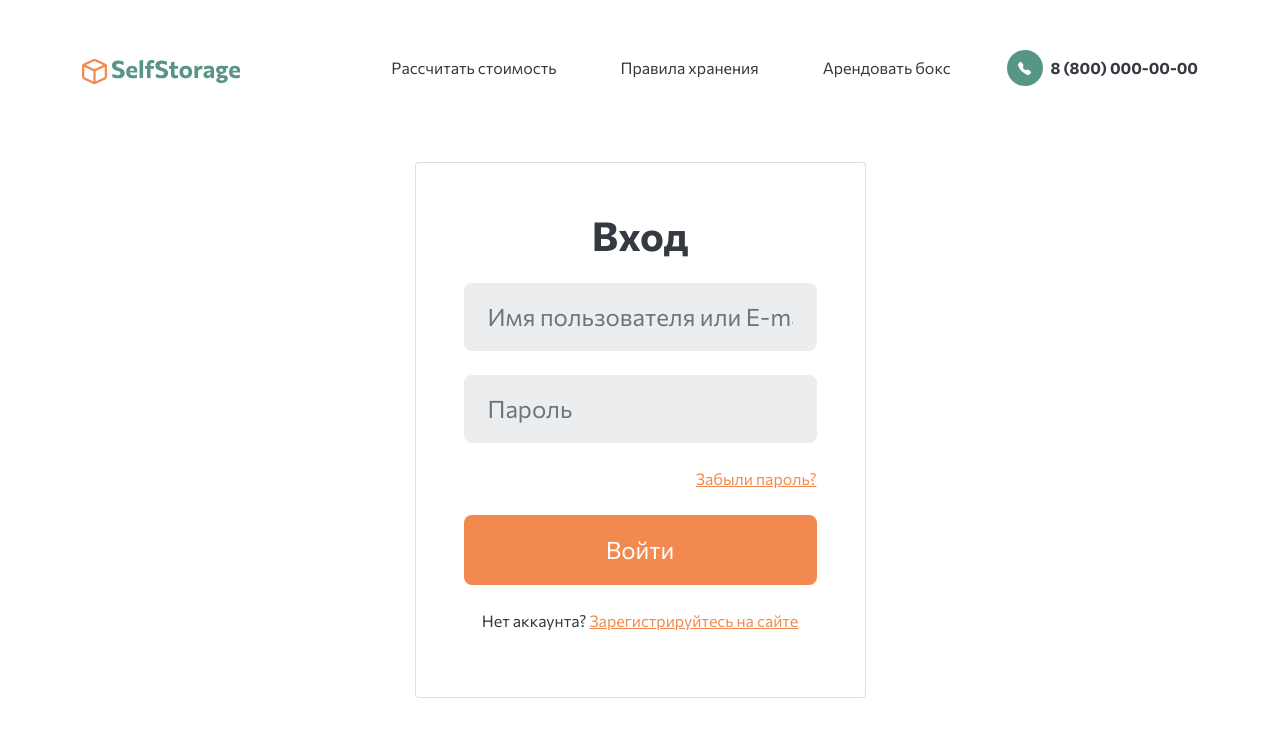
After one commit to OlgaVino25/selfstorage, a Django app: page /account/login/?next=/rent/my-rent/ in a window 1280 px wide. The commit adds this page. Shown: the top 743 px of the page. Run offline with Django 5.2, Linux system fonts and the light colour scheme; parts of the project's set-up code (start-up, migrations or seed data) failed here and were passed over.

Commit message:
Реализована фича "Список вещей в личном кабинете"
- Добавлена модель StoredItem в приложение rent (связана с Rent)
- В админке аренды теперь можно добавлять хранимые вещи через инлайн
- Обновлено представление my_rent: теперь оно отдаёт активные аренды с предзагрузкой вещей
- Шаблон my-rent.html доработан: отображается список вещей, арендуемая площадь, а также выводятся стоимость и депозит
- Создана страница входа (login.html) и настроены LOGIN_URL/LOGIN_REDIRECT_URL

```diff
--- a/accounts/urls.py
+++ b/accounts/urls.py
@@ -1,3 +1,9 @@
 from django.urls import path
+from django.contrib.auth import views as auth_views
 
-urlpatterns = []
+urlpatterns = [
+    path(
+        "login/", auth_views.LoginView.as_view(template_name="login.html"), name="login"
+    ),
+    path("logout/", auth_views.LogoutView.as_view(), name="logout"),
+]
--- a/selfstorage/settings.py
+++ b/selfstorage/settings.py
@@ -20,6 +20,10 @@ MEDIA_ROOT = os.path.join(BASE_DIR, "media")
 SECRET_KEY = env.str("SECRET_KEY")
 DEBUG = env.bool("DEBUG", True)
 ALLOWED_HOSTS = env.list("ALLOWED_HOSTS", ["localhost", "127.0.0.1"])
+
+LOGIN_URL = "/account/login/"
+LOGIN_REDIRECT_URL = "/rent/my-rent/"
+LOGOUT_REDIRECT_URL = "/"
 
 
 INSTALLED_APPS = [
--- /dev/null
+++ b/templates/login.html
@@ -0,0 +1,290 @@
+{% load static %}
+<!doctype html>
+<html lang="en">
+  <head>
+    <meta charset="UTF-8" />
+    <meta http-equiv="X-UA-Compatible" content="IE=edge" />
+    <meta name="viewport" content="width=device-width, initial-scale=1" />
+    <link rel="icon" type="image/x-icon" href="{% static 'favicon.ico' %}" />
+    <link
+      href="https://cdn.jsdelivr.net/npm/bootstrap@5.0.2/dist/css/bootstrap.min.css"
+      rel="stylesheet"
+      integrity="sha384-EVSTQN3/azprG1Anm3QDgpJLIm9Nao0Yz1ztcQTwFspd3yD65VohhpuuCOmLASjC"
+      crossorigin="anonymous"
+    />
+    <link rel="stylesheet" href="{% static 'css/Style.css' %}" />
+    <title>Вход | SelfStorage</title>
+  </head>
+  <body>
+    <header class="navbar navbar-expand-xl navbar-light fixed-top bg-white py-5">
+      <nav class="container">
+        <button
+          class="navbar-toggler"
+          type="button"
+          data-bs-toggle="collapse"
+          data-bs-target="#navbar"
+          aria-controls="navbar"
+          aria-expanded="false"
+          aria-label="Toggle navigation"
+        >
+          <span class="navbar-toggler-icon"></span>
+        </button>
+        <a class="navbar-brand" href="{% url 'index' %}">
+          <img src="{% static 'img/Vector.svg' %}" alt="[]" />
+          <img src="{% static 'img/SelfStorage.svg' %}" alt="SelfStorage" />
+        </a>
+        <div class="collapse navbar-collapse justify-content-end" id="navbar">
+          <ul class="navbar-nav">
+            <li class="nav-item me-5">
+              <a class="nav-link SelfStorage_black" href="#">Рассчитать стоимость</a>
+            </li>
+            <li class="nav-item me-5">
+              <a class="nav-link SelfStorage_black" href="#">Правила хранения</a>
+            </li>
+            <li class="nav-item me-5">
+              <a class="nav-link SelfStorage_black" href="#">Арендовать бокс</a>
+            </li>
+            <li class="nav-item d-flex align-items-center">
+              <div
+                class="d-flex justify-content-center align-items-center rounded-pill SelfStorage__bg_green me-2"
+                style="height: 36px; width: 36px"
+              >
+                <svg
+                  xmlns="http://www.w3.org/2000/svg"
+                  width="13"
+                  height="13"
+                  fill="white"
+                  class="bi bi-telephone-fill"
+                  viewBox="0 0 16 16"
+                >
+                  <path
+                    fill-rule="evenodd"
+                    d="M1.885.511a1.745 1.745 0 0 1 2.61.163L6.29 2.98c.329.423.445.974.315 1.494l-.547 2.19a.678.678 0 0 0 .178.643l2.457 2.457a.678.678 0 0 0 .644.178l2.189-.547a1.745 1.745 0 0 1 1.494.315l2.306 1.794c.829.645.905 1.87.163 2.611l-1.034 1.034c-.74.74-1.846 1.065-2.877.702a18.634 18.634 0 0 1-7.01-4.42 18.634 18.634 0 0 1-4.42-7.009c-.362-1.03-.037-2.137.703-2.877L1.885.511z"
+                  />
+                </svg>
+              </div>
+              <b>8 (800) 000-00-00</b>
+            </li>
+          </ul>
+        </div>
+      </nav>
+    </header>
+
+    <main class="container mt-header" style="min-height: 60vh">
+      <div class="row justify-content-center">
+        <div class="col-12 col-md-6 col-lg-5">
+          <div class="card p-5">
+            <h1 class="text-center fw-bold mb-4">Вход</h1>
+            <form method="post" action="{% url 'login' %}">
+              {% csrf_token %} {% if form.non_field_errors %}
+              <div class="alert alert-danger">{% for error in form.non_field_errors %} {{ error }} {% endfor %}</div>
+              {% endif %}
+              <div class="mb-4">
+                <input
+                  type="text"
+                  name="username"
+                  class="form-control border-8 py-3 px-4 border-0 fs_24 SelfStorage__bg_lightgrey"
+                  placeholder="Имя пользователя или E-mail"
+                  required
+                />
+                {% if form.username.errors %}
+                <div class="text-danger small">{% for error in form.username.errors %}{{ error }}{% endfor %}</div>
+                {% endif %}
+              </div>
+              <div class="mb-4">
+                <input
+                  type="password"
+                  name="password"
+                  class="form-control border-8 py-3 px-4 border-0 fs_24 SelfStorage__bg_lightgrey"
+                  placeholder="Пароль"
+                  required
+                />
+                {% if form.password.errors %}
+                <div class="text-danger small">{% for error in form.password.errors %}{{ error }}{% endfor %}</div>
+                {% endif %}
+              </div>
+              <div class="text-end mb-4">
+                <a href="#" class="SelfStorage_orange" data-bs-toggle="modal" data-bs-target="#ForgetModal">
+                  Забыли пароль?
+                </a>
+              </div>
+              <button
+                type="submit"
+                class="btn w-100 border-8 py-3 px-5 text-white fs_24 SelfStorage__bg_orange SelfStorage__btn2_orange"
+              >
+                Войти
+              </button>
+              <p class="text-center mt-4">
+                Нет аккаунта?
+                <a href="#" class="SelfStorage_orange" data-bs-toggle="modal" data-bs-target="#RegModal">
+                  Зарегистрируйтесь на сайте
+                </a>
+              </p>
+            </form>
+          </div>
+        </div>
+      </div>
+    </main>
+
+    <!-- Модальные окна (скопированы из index.html) -->
+    <aside class="modal fade" id="RegModal" tabindex="-1" aria-labelledby="exampleModalLabel" aria-hidden="true">
+      <div class="modal-dialog modal-dialog-scrollable modal-fullscreen">
+        <div class="modal-content">
+          <div class="modal-header border-0">
+            <button type="button" class="btn-close" data-bs-dismiss="modal" aria-label="Close"></button>
+          </div>
+          <div class="modal-body d-flex justify-content-center align-items-center">
+            <form class="d-flex flex-column align-items-center" style="max-width: 420px">
+              <h1 class="modal-title text-center fw-bold mb-3">Регистрация</h1>
+              <input
+                type="email"
+                required
+                name="EMAIL_CREATE"
+                class="form-control border-8 mb-4 py-3 px-5 border-0 fs_24 SelfStorage__bg_lightgrey"
+                placeholder="E-mail"
+              />
+              <input
+                type="text"
+                required
+                name="PASSWORD_CREATE"
+                class="form-control border-8 mb-4 py-3 px-5 border-0 fs_24 SelfStorage__bg_lightgrey"
+                placeholder="Пароль"
+              />
+              <input
+                type="text"
+                required
+                name="PASSWORD_CONFIRM"
+                class="form-control border-8 mb-4 py-3 px-5 border-0 fs_24 SelfStorage__bg_lightgrey"
+                placeholder="Подтверждение пароля"
+              />
+              <span class="fw-light SelfStorage_grey">
+                Нажимая на кнопку, вы подтверждаете свое
+                <a href="#" class="SelfStorage_grey">согласие на обработку персональных данных</a>
+              </span>
+              <button
+                class="btn border-8 py-3 px-5 mt-5 mb-3 w-100 text-white fs_24 SelfStorage__bg_orange SelfStorage__btn2_orange"
+              >
+                Зарегистрироваться
+              </button>
+              <span>
+                Уже зарегистрированы?
+                <a
+                  href="#"
+                  class="SelfStorage_orange"
+                  data-bs-toggle="modal"
+                  data-bs-target="#SignModal"
+                  data-bs-dismiss="modal"
+                  aria-label="Close"
+                >
+                  Войти в личный кабинет
+                </a>
+              </span>
+            </form>
+          </div>
+        </div>
+      </div>
+    </aside>
+
+    <aside class="modal fade" id="ForgetModal" tabindex="-1" aria-labelledby="exampleModalLabel" aria-hidden="true">
+      <div class="modal-dialog modal-dialog-scrollable modal-fullscreen">
+        <div class="modal-content">
+          <div class="modal-header border-0">
+            <button type="button" class="btn-close" data-bs-dismiss="modal" aria-label="Close"></button>
+          </div>
+          <div class="modal-body d-flex justify-content-center align-items-center">
+            <form class="d-flex flex-column align-items-center" style="max-width: 420px">
+              <h1 class="modal-title text-center fw-bold mb-3">Восстановление пароля</h1>
+              <input
+                type="email"
+                required
+                name="EMAIL_FORGET"
+                class="form-control border-8 mb-4 py-3 px-5 border-0 fs_24 SelfStorage__bg_lightgrey"
+                placeholder="E-mail"
+              />
+              <button
+                class="btn border-8 py-3 px-5 mt-5 mb-3 w-100 text-white fs_24 SelfStorage__bg_orange SelfStorage__btn2_orange"
+              >
+                Восстановить
+              </button>
+              <span>
+                Вспомнили пароль?
+                <a
+                  href="#"
+                  class="SelfStorage_orange"
+                  data-bs-toggle="modal"
+                  data-bs-target="#SignModal"
+                  data-bs-dismiss="modal"
+                  aria-label="Close"
+                >
+                  Отмена
+                </a>
+              </span>
+            </form>
+          </div>
+        </div>
+      </div>
+    </aside>
+
+    <footer class="container py-5">
+      <div class="row mb-5">
+        <div class="col-6 col-md-4 d-flex flex-column mb-3">
+          <a href="#" class="navbar-brand">
+            <img src="{% static 'img/Vector.svg' %}" alt="[]" />
+            <img src="{% static 'img/SelfStorage.svg' %}" alt="SelfStorage" />
+          </a>
+          <span class="SelfStorage_green">Ежедневно: 9.00 - 21.00</span>
+        </div>
+        <div class="col-6 col-md-4 d-flex flex-column mb-3">
+          <span class="fs_24 fw-bold SelfStorage_green">8 (800) 000-00-00</span>
+          <span class="SelfStorage_green">info@selfstorage.ru</span>
+        </div>
+        <div class="col-6 col-md-4">
+          <div class="">
+            <a href="https://vk.com/devmanorg"><img src="{% static 'img/VK_Compact_Logo%201.svg' %}" alt="" /></a>
+            <a href="#" class="text-decoration-none">
+              <svg
+                xmlns="http://www.w3.org/2000/svg"
+                width="53"
+                height="53"
+                fill="currentColor"
+                class="bi bi-telegram"
+                viewBox="0 0 16 16"
+              >
+                <path
+                  d="M16 8A8 8 0 1 1 0 8a8 8 0 0 1 16 0zM8.287 5.906c-.778.324-2.334.994-4.666 2.01-.378.15-.577.298-.595.442-.03.243.275.339.69.47l.175.055c.408.133.958.288 1.243.294.26.006.549-.1.868-.32 2.179-1.471 3.304-2.214 3.374-2.23.05-.012.12-.026.166.016.047.041.042.12.037.141-.03.129-1.227 1.241-1.846 1.817-.193.18-.33.307-.358.336a8.154 8.154 0 0 1-.188.186c-.38.366-.664.64.015 1.088.327.216.589.393.85.571.284.194.568.387.936.629.093.06.183.125.27.187.331.236.63.448.997.414.214-.02.435-.22.547-.82.265-1.417.786-4.486.906-5.751a1.426 1.426 0 0 0-.013-.315.337.337 0 0 0-.114-.217.526.526 0 0 0-.31-.093c-.3.005-.763.166-2.984 1.09z"
+                />
+              </svg>
+            </a>
+            <a href="#"><img src="{% static 'img/whatsapp.svg' %}" alt="" /></a>
+          </div>
+        </div>
+      </div>
+      <div class="row">
+        <div class="col-6 col-md-4 d-flex flex-column">
+          <p><a href="#" class="link-dark text-decoration-none">Тарифы</a></p>
+          <p><a href="#" class="link-dark text-decoration-none">Рассчитать стоимость</a></p>
+          <p><a href="#" class="link-dark text-decoration-none">Арендовать бокс</a></p>
+        </div>
+        <div class="col-6 col-md-4 d-flex flex-column">
+          <p><a href="#" class="link-dark text-decoration-none">Правила хранения</a></p>
+          <p><a href="#" class="link-dark text-decoration-none">Адреса складов</a></p>
+          <p><a href="#" class="link-dark text-decoration-none">Отзывы</a></p>
+        </div>
+        <div class="col-6 col-md-4 d-flex flex-column">
+          <p><a href="#" class="link-dark text-decoration-none">Политика конфиденциальности</a></p>
+          <p><a href="#" class="link-dark text-decoration-none">Правовые документы</a></p>
+          <p><a href="#" class="link-dark text-decoration-none">Контакты</a></p>
+        </div>
+        <h6 class="SelfStorage_grey text-center mt-5">
+          © 2022 SelfStorage. Использование материалов запрещено без письменного согласия
+        </h6>
+      </div>
+    </footer>
+
+    <script
+      src="https://cdn.jsdelivr.net/npm/bootstrap@5.0.2/dist/js/bootstrap.bundle.min.js"
+      integrity="sha384-MrcW6ZMFYlzcLA8Nl+NtUVF0sA7MsXsP1UyJoMp4YLEuNSfAP+JcXn/tWtIaxVXM"
+      crossorigin="anonymous"
+    ></script>
+  </body>
+</html>
```
Also changed, not shown: rent/admin.py (+8 -1 lines), rent/models.py (+30 -1 lines), rent/views.py (+9 -1 lines), templates/my-rent.html (+235 -82 lines), rent/migrations/0002_storeditem.py (added).
